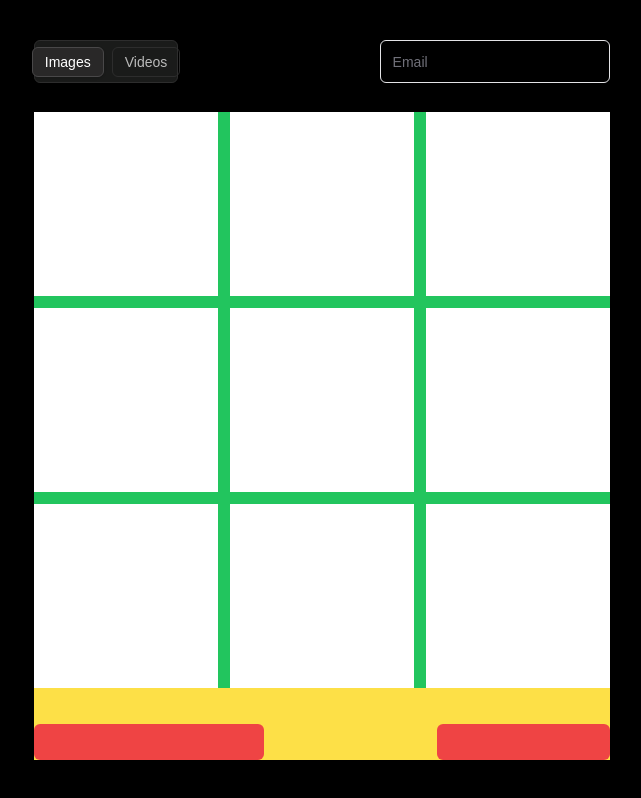
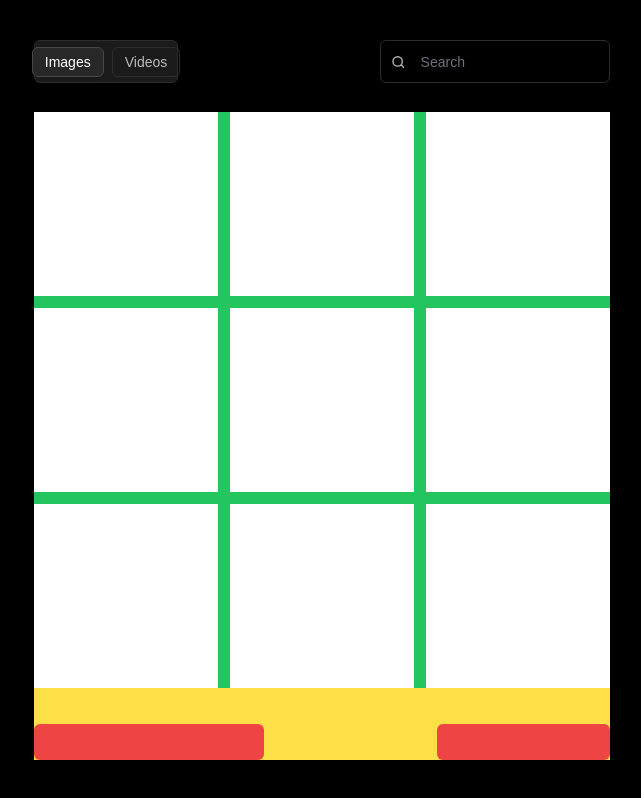
Before and after one commit to dangol-anish/nextjs-assignment, a Next.js app: page / in a window 1280 px wide. Shown: the whole page, without its empty margins (318-959 px from the left). Built offline with nearby package versions, Linux system fonts and the light colour scheme.

Commit message:
Design: Search Input

```diff
--- a/components/MainPageHeader.tsx
+++ b/components/MainPageHeader.tsx
@@ -1,24 +1,40 @@
-"use client"
-import { Input } from "@/components/ui/input"
-import { Tabs, TabsList, TabsTrigger } from "./ui/tabs"
+"use client";
+import { Input } from "@/components/ui/input";
+import { Tabs, TabsList, TabsTrigger } from "./ui/tabs";
+import SearchIcon from "../public/search-icon.svg";
+import Image from "next/image";
 
 const MainPageHeader = () => {
-
-
-
   return (
     <div className="h-[10%] w-full flex justify-between text-white/70">
-
-    <Tabs defaultValue="images" className="w-[35%] lg:w-[25%] h-[60%] bg-default_state border rounded-md  border-border_color">
-    <TabsList className=" w-full  bg-default_state text-white/70  flex gap-2 justify-center items-center h-full ">
-        <TabsTrigger value="images" className="hover:bg-hover_state ">Images</TabsTrigger>
-        <TabsTrigger value="videos" className="hover:bg-hover_state">Videos</TabsTrigger>
-      </TabsList>
+      <Tabs
+        defaultValue="images"
+        className="w-[35%] lg:w-[25%] h-[60%] bg-default_state border rounded-md  border-border_color"
+      >
+        <TabsList className=" w-full  bg-default_state text-white/70  flex gap-2 justify-center items-center h-full ">
+          <TabsTrigger value="images" className="hover:bg-hover_state ">
+            Images
+          </TabsTrigger>
+          <TabsTrigger value="videos" className="hover:bg-hover_state">
+            Videos
+          </TabsTrigger>
+        </TabsList>
       </Tabs>
 
-    <Input type="email" placeholder="Email" className="w-[40%] h-[60%]" />
-  </div>
-  )
-}
+      <div className="relative w-[40%] h-[60%]">
+        <Image
+          src={SearchIcon}
+          alt="search-icon"
+          className="absolute left-3 top-1/2 transform -translate-y-1/2 "
+        />
+        <Input
+          type="text"
+          placeholder="Search"
+          className="pl-10 w-full h-full"
+        />
+      </div>
+    </div>
+  );
+};
 
-export default MainPageHeader
+export default MainPageHeader;
--- a/components/ui/input.tsx
+++ b/components/ui/input.tsx
@@ -11,7 +11,7 @@ const Input = React.forwardRef<HTMLInputElement, InputProps>(
       <input
         type={type}
         className={cn(
-          "flex h-9 w-full rounded-md border border-input bg-transparent px-3 py-1 text-sm shadow-sm transition-colors file:border-0 file:bg-transparent file:text-sm file:font-medium file:text-foreground placeholder:text-muted-foreground focus-visible:outline-none focus-visible:ring-1 focus-visible:ring-ring disabled:cursor-not-allowed disabled:opacity-50",
+          "flex h-9 w-full rounded-md border border-input border-border_color bg-transparent px-3 py-1 text-sm shadow-sm transition-colors file:border-0 file:bg-transparent file:text-sm file:font-medium file:text-foreground placeholder:text-muted-foreground focus-visible:outline-none focus-visible:ring-1 focus-visible:ring-ring disabled:cursor-not-allowed disabled:opacity-50",
           className
         )}
         ref={ref}
```
Also changed, not shown: public/search-icon.svg (added).
